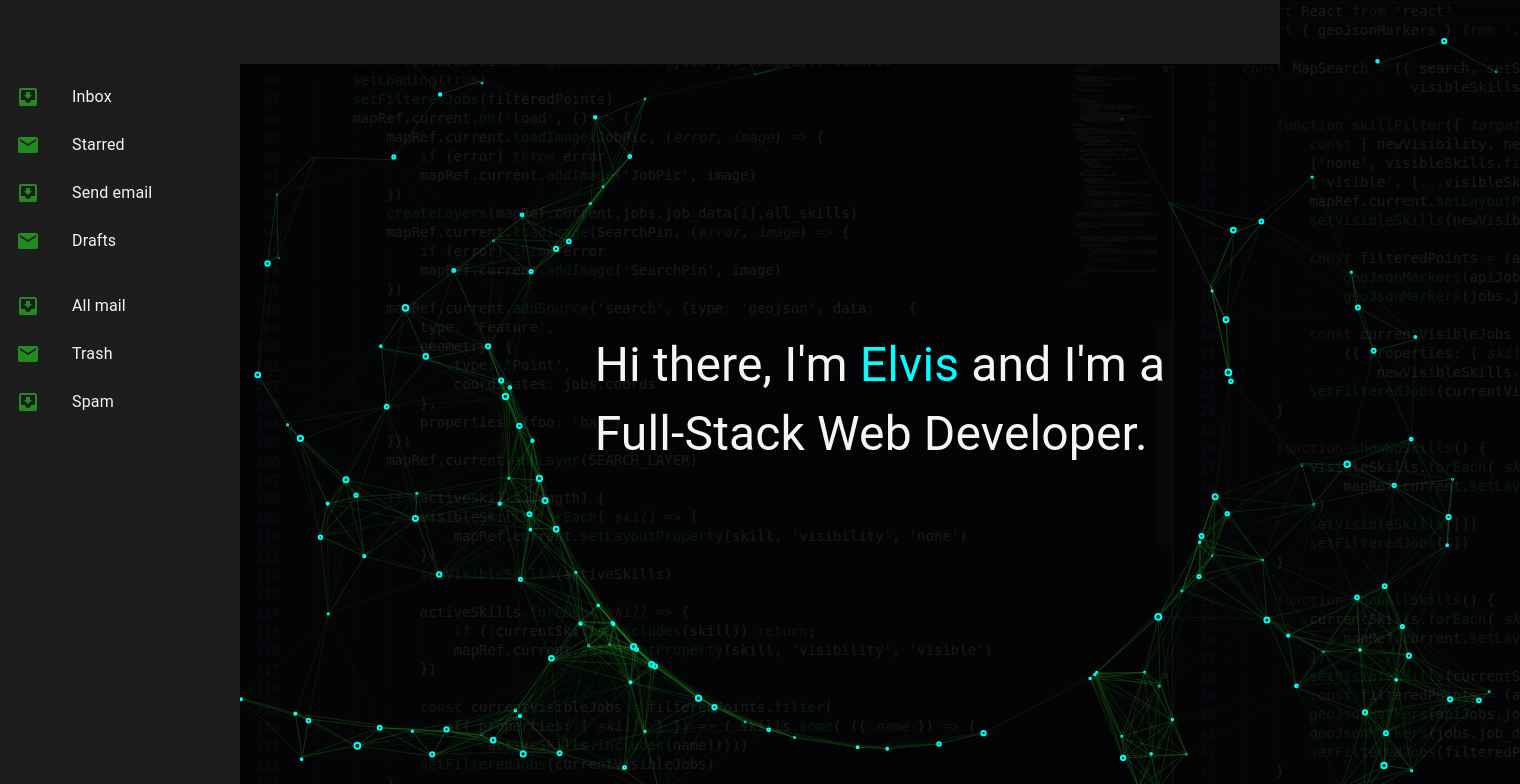
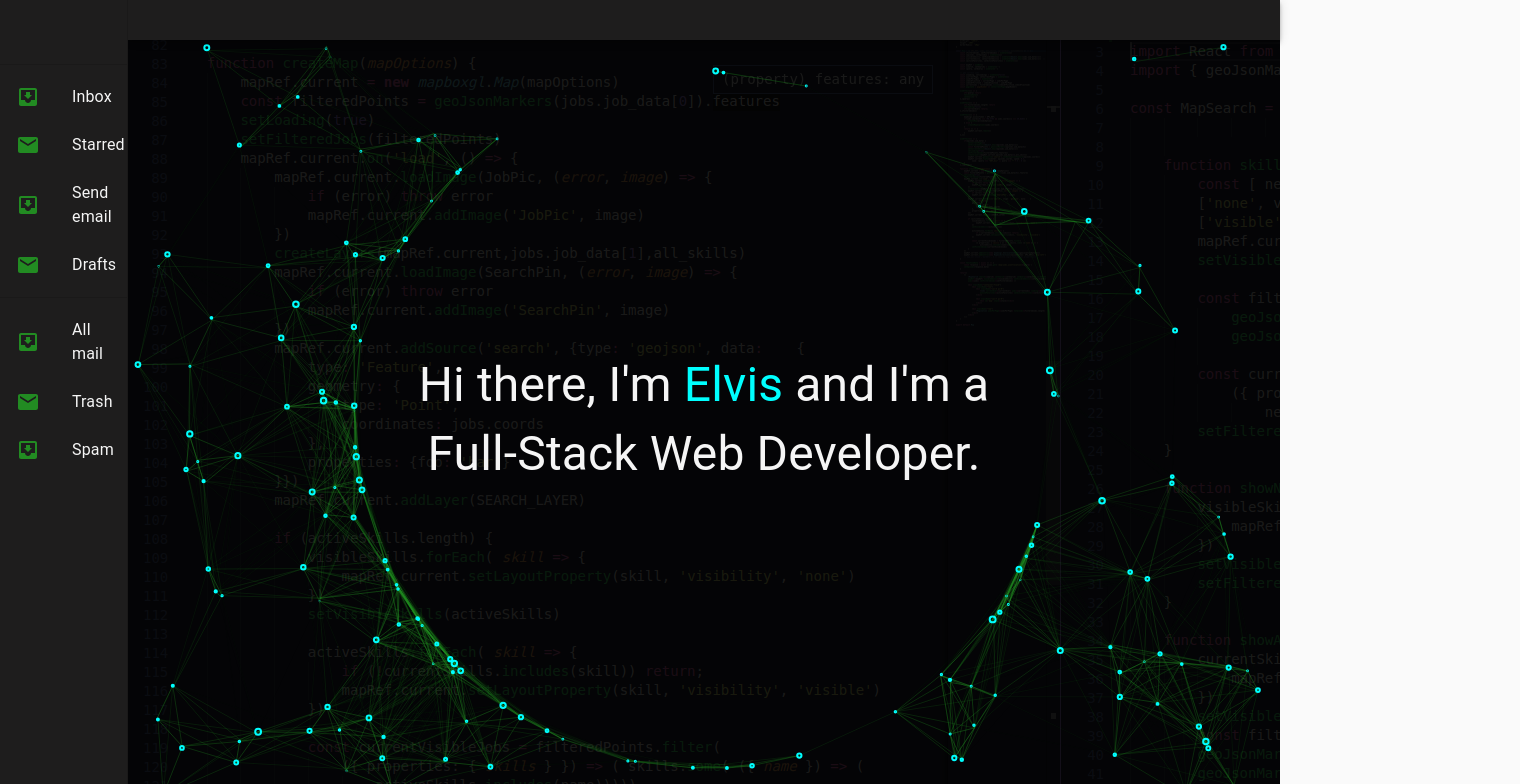
Before and after one commit to ElvisHernandez/Portfolio, a React (Create React App) app: page / in a window 1280 px wide. Shown: the top 784 px of the page, 1520 px wide, since content can reach past the window. Built offline with nearby package versions, Linux system fonts and the light colour scheme.

Commit message:
changed nav bar to preddfined screen size percentage to appropriately size the canvas

```diff
--- a/public/index.css
+++ b/public/index.css
@@ -1,10 +1,14 @@
+
+* {
+    box-sizing: border-box;
+}
 
 body {
     margin: 0;
 }
 
 #root {
-    display: flex;
+    /* display: flex; */
     /* background: rgb(14, 13, 13); */
     /* align-items: center; */
 }
--- a/src/App.js
+++ b/src/App.js
@@ -11,8 +11,8 @@ function App() {
 
       <main>
         <Home />
-        <Projects />
-        <About />
+        {/* <Projects />
+        <About /> */}
       </main>
     </>
   );
--- a/src/components/Nav/Nav.jsx
+++ b/src/components/Nav/Nav.jsx
@@ -18,7 +18,7 @@ import Typography from '@material-ui/core/Typography';
 import { makeStyles, useTheme, withStyles } from '@material-ui/core/styles';
 import styles from './Nav.module.css'
 
-const drawerWidth = 240;
+const drawerWidth = "10%";
 
 const useStyles = makeStyles((theme) => ({
   root: {
@@ -32,8 +32,9 @@ const useStyles = makeStyles((theme) => ({
   },
   appBar: {
     [theme.breakpoints.up('sm')]: {
-      width: `calc(100% - ${drawerWidth}px)`,
-      marginLeft: drawerWidth,
+      width: `90%`,
+      height: '5%',
+      // marginLeft: drawerWidth,
       background:'#1e1d1d'
     },
   },
--- a/src/pages/Home/Home.jsx
+++ b/src/pages/Home/Home.jsx
@@ -8,12 +8,17 @@ const Home = () => {
         particleScript.src = './particles.js'
         particleScript.async = true
         document.body.appendChild(particleScript)
+
+        const canvas = document.querySelector('particles-js')
+        console.log(canvas)
     },[])
 
     return (
         <>
-            <section id='particles-js' className={styles.particlesJs}><span className={styles.intro}>Hi
-            there, I'm <span className={styles.name}>Elvis</span> and I'm a <br/>Full-Stack Web Developer.</span></section>
+            <section id='particles-js' className={styles.particlesJs}><span className={styles.intro}
+            // style={{left:'300px', top:'300px'}}
+            >Hi
+            there, I'm <span className={styles.name} >Elvis</span> and I'm a <br/>Full-Stack Web Developer.</span></section>
         </>
     );
 }
--- a/src/pages/Home/Home.module.css
+++ b/src/pages/Home/Home.module.css
@@ -1,16 +1,22 @@
-.home {
+/* .home {
     height: 500px;
     width: 100vw;
     background-color: #23153C;
-}
+} */
 
 .particlesJs {
     display: flex;
     align-items: center;
+    /* align-content: center; */
     justify-content: center;
+
+    text-align: center;
     /* margin: 0; */
-    height: 100vh;
-    width: 100vw;
+    position: fixed;
+    right: 0;
+    bottom: 0;
+    height: 95%;
+    width: 90%;
     background: black;
     background-image: url(./ReactCodeOpac.png);
     /* background-repeat: no-repeat; */
@@ -18,11 +24,14 @@
 }
 
 .intro {
-    display: inline-block;
+    /* display: inline-block; */
+    position: absolute;
+    left: 80%/2;
     font-size: 3rem;
     color: whitesmoke;
-    position: absolute;
-    align-content: center;
+    /* position: relative; */
+    /* align-content: center; */
+    /* text-align: center; */
 }
 
 .name {
```
